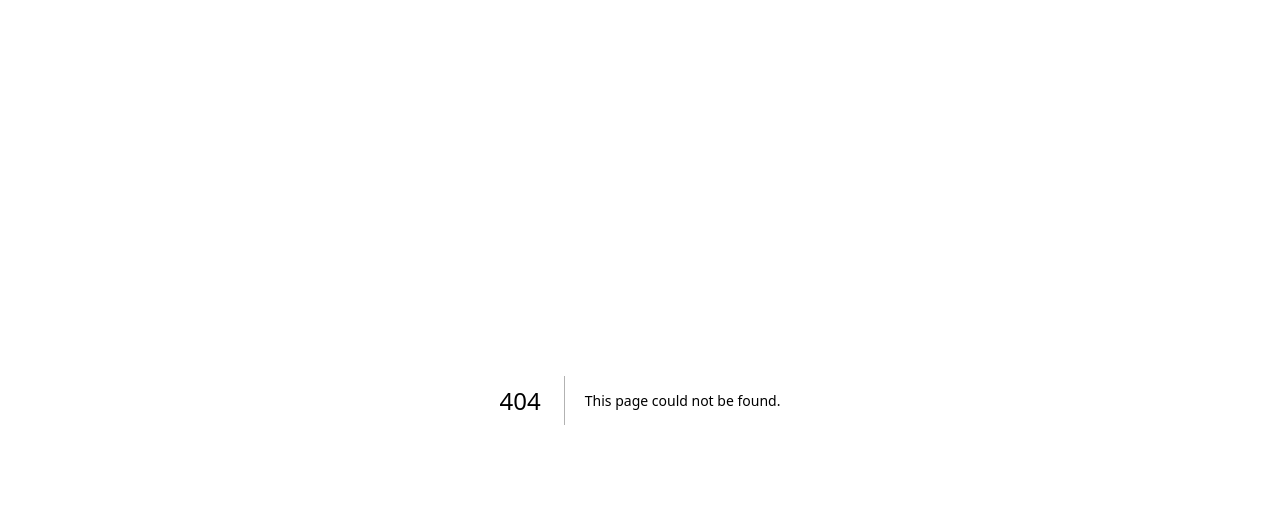
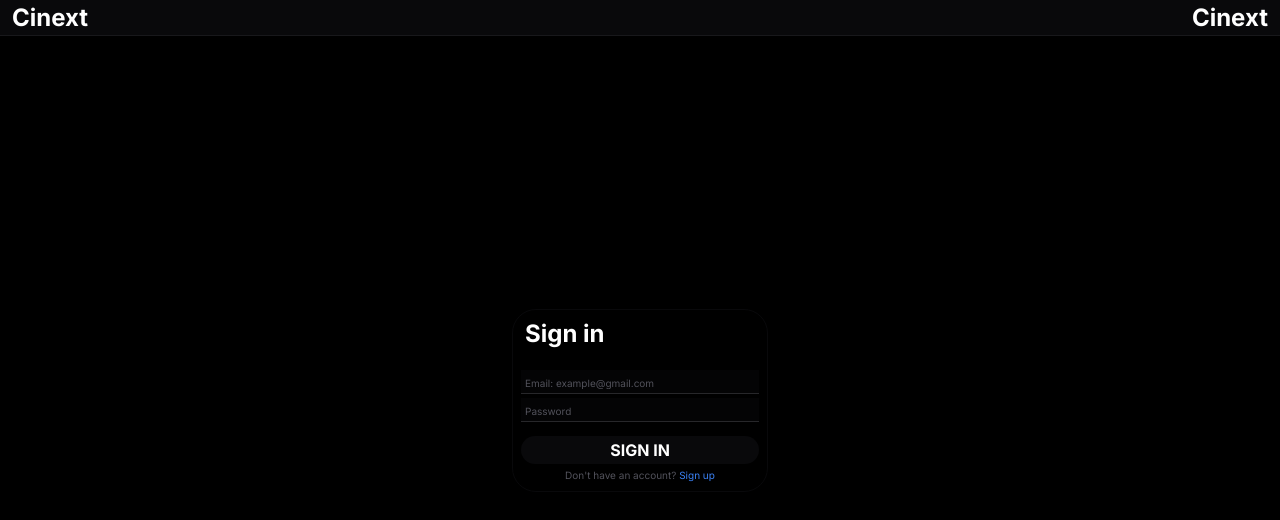
Before and after one commit to rafaell-souza/nextcine, a Next.js app: page /login in a window 1280 px wide. Before the commit this address had no page. Shown: the top 520 px of the page. Built offline with nearby package versions, Linux system fonts and the light colour scheme.

Commit message:
login route complete

```diff
--- a/src/app/api/login/route.ts
+++ b/src/app/api/login/route.ts
@@ -0,0 +1,39 @@
+import loginSchema from "@/schemas/login";
+import AuthUser from "@/auth/AuthUser";
+import prisma from "../../../../prisma/client";
+import { BadRequest, Unauthorized } from "@/errors/errors";
+import bcrypt from "bcrypt";
+import { ErrorsHandler } from "@/errors/errors";
+
+export async function POST(request: Request) {
+    const body = await request.json();
+    const { email, password } = body as { email: string, password: string };
+
+    try {
+        const { error } = loginSchema.safeParse(body);
+        if (error) throw new BadRequest(error.errors[0].message)
+
+        const userExist = await prisma.user.findFirst({ where: { email: email.toLowerCase() } });
+
+        if (!userExist || !(await bcrypt.compare(password, userExist.password))) {
+            throw new Unauthorized("Email or password is incorrect.");
+        }
+
+        const token = AuthUser(userExist.id)
+
+        return new Response(JSON.stringify({ token }), {
+            headers: { "Content-Type": "application/json" },
+            status: 200
+        });
+    }
+
+    catch (error) {
+        const message = error instanceof ErrorsHandler ? error.message : "Internal Server Error";
+        const status = error instanceof ErrorsHandler ? error.status : 500;
+
+        return new Response(JSON.stringify({ message }), {
+            headers: { "Content-Type": "application/json" },
+            status
+        });
+    }
+}
--- a/src/app/api/register/route.ts
+++ b/src/app/api/register/route.ts
@@ -13,7 +13,7 @@ export async function POST(request: Request) {
     try {
         // Validating input data
         const { error } = registerSchema.safeParse(body);
-        if (error) error.errors.forEach((err) => { throw new BadRequest(err.message); });
+        if (error) throw new BadRequest(error.errors[0].message)
 
         // checking user existence
         const isEmailRegistered = await prisma.user.findFirst({ where: { email: email.toLocaleLowerCase() } });
--- /dev/null
+++ b/src/app/login/page.tsx
@@ -0,0 +1,75 @@
+"use client";
+
+import useFormData from "@/utilites/useFormData";
+import loginSchema from "@/schemas/login";
+import Link from "next/link";
+
+import { MdError } from "react-icons/md";
+import { ImSpinner2 } from "react-icons/im";
+
+const url = "http://localhost:3000/api/login";
+
+type Login = { email: string, password: string };
+
+const LoginPage = () => {
+    const { register,
+        errors,
+        onSubmitForm,
+        statusCode,
+        loading
+    } = useFormData<Login>(loginSchema, url);
+
+    return (
+        <>
+            <div className="w-full flex justify-between items-center px-3 font-bold text-2xl text-white top-0 fixed h-9 border-b border-zinc-900 bg-zinc-950">
+                <p>Cinext</p>
+                <p>Cinext</p>
+            </div>
+
+            <section className="h-screen w-full flex justify-center flex-col items-center">
+                <form onSubmit={onSubmitForm} className="border border-zinc-950 w-64 p-2 rounded-3xl">
+                    <h1 className="w-full text-white mb-5 px-1 text-2xl font-bold">Sign in</h1>
+
+                    <div className="w-full mt-1 flex flex-col">
+                        <input
+                            type="text"
+                            placeholder="Email: example@gmail.com"
+                            className={`text-sm placeholder:text-zinc-600 px-1 text-white placeholder:text-[10px] bg-opacity-50 border-b outline-none h-6 bg-zinc-950 ${errors.email || statusCode === 403 ? "placeholder:text-red-800 border-red-800" : "border-zinc-800"} `}
+                            {...register("email")}
+                        />
+                    </div>
+
+                    <div className="w-full mt-1 flex relative flex-col">
+                        <input
+                            type="password"
+                            placeholder="Password"
+                            className={`text-sm placeholder:text-zinc-600 px-1 text-white placeholder:text-[10px] bg-opacity-50 border-b outline-none h-6 bg-zinc-950 ${errors.email || statusCode === 403 ? "placeholder:text-red-800 border-red-800" : "border-zinc-800"}`}
+                            {...register("password")}
+                        />
+                        <p className="text-red-600 text-[10px] mt-[2px] flex items-center gap-x-1">
+                            {
+                                (statusCode === 401 || errors?.email?.message || errors?.password?.message) && (
+                                    <>
+                                        <MdError /> Email or password is incorrect.
+                                    </>
+                                )
+                            }
+                        </p>
+                    </div>
+
+                    <button className="w-full h-7 font-bold rounded-3xl mt-3 bg-zinc-950 font-bold text-center text-white border-zinc-900 flex justify-center items-center hover:bg-opacity-50 hover:border">
+                        {
+                            loading ? (
+                                <span className="animate-spin"><ImSpinner2 /></span>
+                            ) : "SIGN IN"
+                        }
+                    </button>
+                    <p className="text-center text-zinc-600 text-[10px] mt-1">Don't have an account? <Link href="/register" className="text-blue-500">Sign up</Link></p>
+
+                </form>
+            </ section>
+        </>
+    )
+}
+
+export default LoginPage;
--- a/src/app/register/page.tsx
+++ b/src/app/register/page.tsx
@@ -6,8 +6,12 @@ import useFormData from "@/utilites/useFormData";
 
 import { FaRegEyeSlash } from "react-icons/fa";
 import { FaRegEye } from "react-icons/fa";
+import { MdError } from "react-icons/md";
+import { ImSpinner2 } from "react-icons/im";
 
 import Link from "next/link";
+
+const url = "http://localhost:3000/api/register";
 
 const regiterPage = () => {
     const { register,
@@ -15,44 +19,57 @@ const regiterPage = () => {
         onSubmitForm,
         PasswordVisible,
         setPasswordVisible,
-        statusCode } = useFormData<Register>(registerSchema);
+        loading,
+        statusCode } = useFormData<Register>(registerSchema, url);
 
     return (
-        <section className="h-screen w-full flex justify-start flex-col items-center">
-
-            <div className="w-full relative flex justify-between items-center px-3 font-bold text-2xl text-white top-0 h-9 border-b border-zinc-900 bg-zinc-950">
+        <>
+            <div className="w-full flex justify-between items-center px-3 font-bold text-2xl text-white top-0 h-9 border-b border-zinc-900 fixed bg-zinc-950">
                 <p>Cinext</p>
                 <p>Cinext</p>
             </div>
 
-            <form onSubmit={onSubmitForm} className="border border-zinc-950 w-64 mt-3 p-3 rounded-3xl">
-                <h1 className="w-full text-white text-2xl font-bold">Register</h1>
+            <section className="h-screen w-full flex justify-center flex-col items-center">
+                <form onSubmit={onSubmitForm} className="border border-zinc-950 w-64 p-2 rounded-3xl">
+                    <h1 className="w-full text-white px-1 text-2xl font-bold">Sign up</h1>
 
                     <div className="w-full mt-4 flex flex-col">
                         <input
                             type="text"
                             placeholder="Username"
-                        className="text-sm placeholder:text-zinc-600 outline-none text-white placeholder:text-[10px] bg-opacity-50 border-b border-zinc-800 h-6 bg-zinc-950"
+                            className={`text-sm px-1 placeholder:text-zinc-600 outline-none text-white placeholder:text-[10px] bg-opacity-50 border-b ${errors.username ? "placeholder:text-red-800 border-red-800" : "border-zinc-800"} h-6 bg-zinc-950`}
                             {...register("username")}
                         />
-                    <p className="text-red-600 text-[10px] mt-[2px]">{errors?.username?.message}</p>
+                        <p className="text-red-600 text-[10px] mt-[2px] flex items-center gap-x-1">
+                            {errors?.username?.message && (<><MdError /> {errors.username.message}</>)}
+                        </p>
                     </div>
 
                     <div className="w-full mt-1 flex flex-col">
                         <input
                             type="text"
-                        placeholder="Email address"
-                        className="text-sm placeholder:text-zinc-600 text-white placeholder:text-[10px] bg-opacity-50 border-b border-zinc-800 outline-none h-6 bg-zinc-950"
+                            placeholder="Email"
+                            className={`text-sm px-1 placeholder:text-zinc-600 text-white placeholder:text-[10px] bg-opacity-50 border-b border-zinc-800 outline-none h-6 bg-zinc-950 ${errors.username || statusCode === 409 ? "placeholder:text-red-800 border-red-800" : "border-zinc-800"}`}
                             {...register("email")}
                         />
-                    <p className="text-red-600 text-[10px] mt-[2px]">{statusCode === 409 ? "Email already registerd" : errors.email?.message}</p>
+                        <p className="text-red-600 text-[10px] mt-[2px] gap-x-1 flex items-center">
+                            {
+                                statusCode === 409 ? (
+                                    <>
+                                        <MdError /> Email already in use.
+                                    </>
+                                ) : (
+                                    errors?.email?.message && (<><MdError /> {errors.email.message}</>)
+                                )
+                            }
+                        </p>
                     </div>
 
                     <div className="w-full mt-1 flex relative flex-col">
                         <input
                             type={!PasswordVisible.password ? "password" : "text"}
                             placeholder="Password"
-                        className="text-sm placeholder:text-zinc-600 text-white placeholder:text-[10px] bg-opacity-50 border-b border-zinc-800 outline-none h-6 bg-zinc-950"
+                            className={`text-sm pl-1 pr-6 placeholder:text-zinc-600 text-white placeholder:text-[10px] bg-opacity-50 border-b border-zinc-800 outline-none h-6 bg-zinc-950 ${errors.username ? "placeholder:text-red-800 border-red-800" : "border-zinc-800"}`}
                             {...register("password")}
                         />
                         <span
@@ -60,14 +77,16 @@ const regiterPage = () => {
                             className="absolute top-1 text-zinc-700 text-sm right-2">
                             {!PasswordVisible.password ? <FaRegEyeSlash /> : <FaRegEye />}
                         </span>
-                    <p className="text-red-600 text-[10px] mt-[2px]">{errors.password?.message}</p>
+                        <p className="text-red-600 text-[10px] mt-[2px] flex items-center gap-x-1">
+                            {errors?.password?.message && (<><MdError /> {errors.password.message}</>)}
+                        </p>
                     </div>
 
                     <div className="w-full mt-1 flex relative flex-col">
                         <input
                             type={!PasswordVisible.confirmPassword ? "password" : "text"}
                             placeholder="Confirm password"
-                        className="text-sm placeholder:text-zinc-600 text-white placeholder:text-[10px] bg-opacity-50 border-b border-zinc-800 outline-none h-6 bg-zinc-950"
+                            className={`text-sm pl-1 pr-6 placeholder:text-zinc-600 text-white placeholder:text-[10px] bg-opacity-50 border-b border-zinc-800 outline-none h-6 bg-zinc-950 ${errors.username ? "placeholder:text-red-800 border-red-800" : "border-zinc-800"}`}
                             {...register("confirmPassword")}
                         />
                         <span
@@ -75,16 +94,23 @@ const regiterPage = () => {
                             className="absolute top-1 text-zinc-700 text-sm right-2">
                             {!PasswordVisible.confirmPassword ? <FaRegEyeSlash /> : <FaRegEye />}
                         </span>
-                    <p className="text-red-600 text-[10px] mt-[2px]">{errors.confirmPassword?.message}</p>
+                        <p className="text-red-600 text-[10px] mt-[2px] flex items-center gap-x-1">
+                            {errors?.confirmPassword?.message && (<><MdError /> {errors.confirmPassword?.message}</>)}
+                        </p>
                     </div>
 
-                <button className="w-full h-7 font-bold rounded-3xl mt-3 bg-zinc-950 font-bold text-center text-white border-zinc-900 hover:bg-opacity-50 hover:border">
-                    Register
+                    <button className="w-full h-7 font-bold rounded-3xl mt-3 bg-zinc-950 font-bold text-center text-white border-zinc-900 hover:bg-opacity-50 flex justify-center items-center hover:border">
+                        {
+                            loading ? (
+                                <span className="animate-spin"><ImSpinner2 /></span>
+                            ) : "SIGN UP"
+                        }
                     </button>
-                <p className="text-center text-zinc-600 text-[10px] mt-1">Already have an account? <Link href="/login" className="text-blue-500">Login</Link></p>
+                    <p className="text-center text-zinc-600 text-[10px] mt-1">Already have an account? <Link href="/login" className="text-blue-500">Sign in</Link></p>
 
                 </form>
             </section>
+        </>
     )
 }
 
--- /dev/null
+++ b/src/schemas/login.ts
@@ -0,0 +1,10 @@
+import { z } from 'zod';
+
+const loginSchema = z.object({
+    email: z.string().email().nonempty().max(255).min(5),
+
+    password: z.string().nonempty()
+        .min(8).max(12).regex(/^(?=.*[a-z])(?=.*[A-Z])(?=.*\d)[a-zA-Z\d]{8,12}$/)
+});
+
+export default loginSchema;
--- a/src/schemas/register.ts
+++ b/src/schemas/register.ts
@@ -2,18 +2,18 @@ import { z } from 'zod';
 
 const registerSchema = z.object({
     username: z.string()
-    .nonempty({message: "Field is required"}).min(5, {message: "Name must be 5-60 characters"})
+    .nonempty({message: "Pleaase, enter your name."}).min(5, {message: "Name must be 5-60 characters"})
     .max(60, {message: "Name must be 5-60 characters"})
-    .regex(/^[a-zA-Z\s]+$/, {message: "Enter a valid name"}),
+    .regex(/^[a-zA-Z\s]+$/, {message: "Enter a valid name."}),
 
-    email: z.string().email().nonempty({message: "Field is required"})
-    .max(255, {message: "Enter a valid name"}).min(5, {message: "Enter a valid email"}),
+    email: z.string().email({message: "Enter a valid email address."})
+    .max(255, {message: "Enter a valid email address."}).min(5, {message: "Enter a valid email adress."}),
 
-    password: z.string().nonempty({message: "Field is required"})
-    .min(8, {message: "Password must be 8-12 characters"}).max(12, {message: "Password must be 8-12 characters"})
-    .regex(/^(?=.*[a-z])(?=.*[A-Z])(?=.*\d)[a-zA-Z\d]{8,12}$/, {message: "Mix upper, lower and numbers."}),
+    password: z.string().nonempty({message: "Create a password is required."})
+    .min(8, {message: "Password must be 8-12 characters"}).max(12, {message: "Password must be 8-12 characters."})
+    .regex(/^(?=.*[a-z])(?=.*[A-Z])(?=.*\d)[a-zA-Z\d]{8,12}$/, {message: "Mix upper, lowercase letters and numbers."}),
 
-    confirmPassword: z.string().nonempty({message: "Field is required"})
+    confirmPassword: z.string().nonempty({message: "Confirm password is required."})
 
 }).refine(data => data.password === data.confirmPassword, {
     message: 'Passwords do not match',
--- a/src/utilites/useFormData.ts
+++ b/src/utilites/useFormData.ts
@@ -4,8 +4,9 @@ import { FieldValues, useForm } from "react-hook-form";
 import { useState } from "react";
 import { useRouter } from "next/navigation";
 
-const useFormData = <T extends FieldValues>(schema: z.ZodType<T>) => {
+const useFormData = <T extends FieldValues>(schema: z.ZodType<T>, url: string) => {
     const [statusCode, setStatusCode] = useState<number>(0);
+    const [loading, setLoading] = useState<boolean>(false);
     const [PasswordVisible, setPasswordVisible] = useState({
         password: false,
         confirmPassword: false,
@@ -19,26 +20,33 @@ const useFormData = <T extends FieldValues>(schema: z.ZodType<T>) => {
         formState: { errors },
     } = useForm<T>({
         resolver: zodResolver(schema),
-        mode: "onTouched",
+        mode: "onSubmit",
     });
 
     const onSubmitForm = handleSubmit(async (data) => {
+        setLoading(true);
         try {
-            const response = await fetch("http://localhost:3000/api/register", {
+            const response = await fetch(url, {
                 method: "POST", headers: { "Content-Type": "application/json" },
                 body: JSON.stringify(data),
             });
+            const responseData = await response.json();
 
-            const responseData = await response.json();
-            localStorage.setItem("token", responseData.token);
+            if (response.ok) {
+                localStorage.setItem("token", responseData.token);
+                router.push("/");
+            }
+
+            setLoading(false);
             setStatusCode(response.status);
-            router.push("/");
         }
         catch (error) {
-            error instanceof Response ? console.log(error.status, error.statusText) : console.error(error);
+            setLoading(false);
+            console.error(error);
         }
     });
-    return { register, errors, onSubmitForm, PasswordVisible, setPasswordVisible, statusCode };
+
+    return { register, errors, onSubmitForm, PasswordVisible, setPasswordVisible, statusCode, loading };
 };
 
 export default useFormData;
```
Lines whose indentation alone changed are shown as unchanged.
